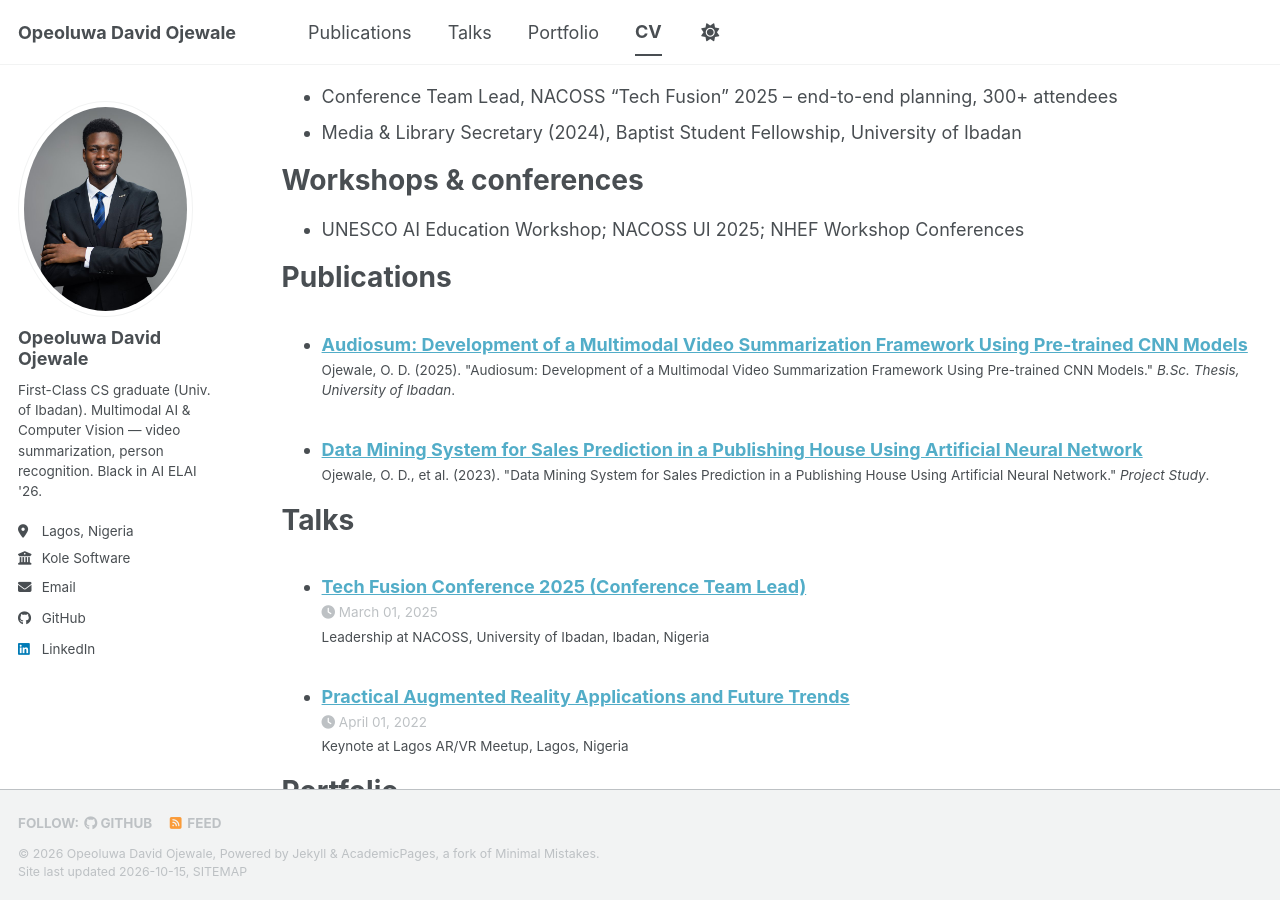
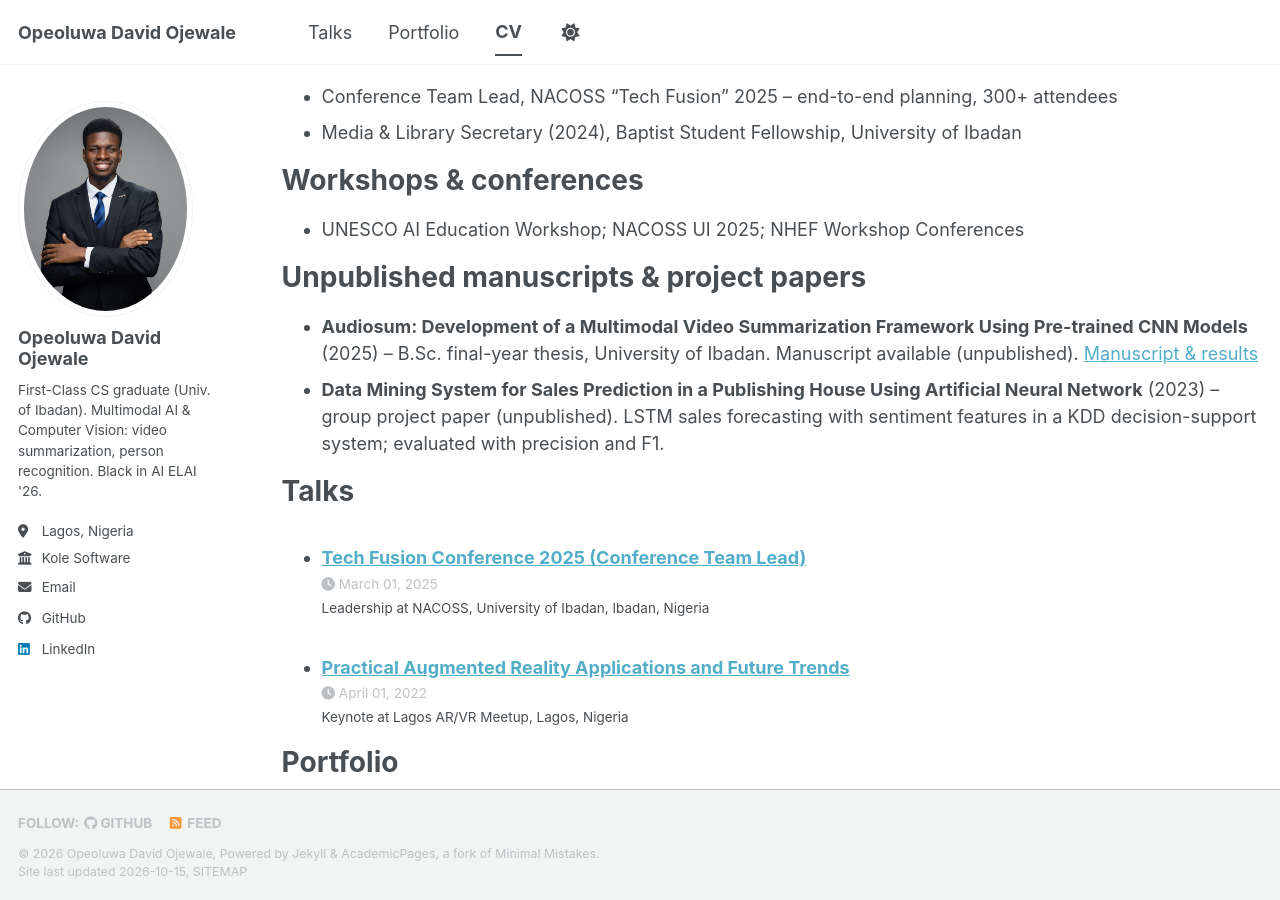
Before and after one commit to Davidcode-png/opeoluwa-ojewale, a Jekyll site: the page built from _pages/cv.md, in a window 1280 px wide and 900 px high, scrolled down 2009 px. Built offline with Jekyll 4.4.1, drawn with Linux system fonts in a browser that asks for light colours; a style sheet for code colours, icons or effects is not loaded.

Commit message:
updated publications section

```diff
--- a/_config.yml
+++ b/_config.yml
@@ -12,7 +12,7 @@ site_theme               : "default" # The available themes options are "default
 title                    : "Opeoluwa David Ojewale"
 title_separator          : "-"
 name                     : &name "Opeoluwa David Ojewale"
-description              : &description "Opeoluwa David Ojewale's academic portfolio — Multimodal AI, Computer Vision, Deep Learning"   # Update this with a general description of your site, this is the default if not overridden by a page
+description              : &description "Opeoluwa David Ojewale's academic portfolio: Multimodal AI, Computer Vision, Deep Learning"   # Update this with a general description of your site, this is the default if not overridden by a page
 url                      : https://Davidcode-png.github.io # The base hostname & protocol for your site e.g. "https://[your GitHub username].github.io",
                                                            # or if you already have some other page hosted on Github then use "https://[your GitHub username].github.io/[Your Repo Name]"
 baseurl                  : "/opeoluwa-ojewale" # the subpath of your site, e.g. "/blog"
@@ -26,7 +26,7 @@ author:
   avatar           : "profile.jpg"
   name             : "Opeoluwa David Ojewale"
   pronouns         : # example: "she/her"
-  bio              : "First-Class CS graduate (Univ. of Ibadan). Multimodal AI & Computer Vision — video summarization, person recognition. Black in AI ELAI '26."
+  bio              : "First-Class CS graduate (Univ. of Ibadan). Multimodal AI & Computer Vision: video summarization, person recognition. Black in AI ELAI '26."
   location         : "Lagos, Nigeria"
   employer         : "Kole Software"
   uri              : # URL
--- a/_data/navigation.yml
+++ b/_data/navigation.yml
@@ -1,6 +1,4 @@
 main:
-  - title: "Publications"
-    url: /publications/
   - title: "Talks"
     url: /talks/
   - title: "Portfolio"
--- a/_pages/cv.md
+++ b/_pages/cv.md
@@ -65,11 +65,10 @@ Workshops & conferences
 ======
 * UNESCO AI Education Workshop; NACOSS UI 2025; NHEF Workshop Conferences
 
-Publications
+Unpublished manuscripts & project papers
 ======
-  <ul>{% for post in site.publications reversed %}
-    {% include archive-single-cv.html %}
-  {% endfor %}</ul>
+* **Audiosum: Development of a Multimodal Video Summarization Framework Using Pre-trained CNN Models** (2025) -- B.Sc. final-year thesis, University of Ibadan. Manuscript available (unpublished). [Manuscript & results](https://drive.google.com/open?id=1ifysSjw_GcsJUe7GUZ252RC7v9fhoKe7&usp=drive_fs)
+* **Data Mining System for Sales Prediction in a Publishing House Using Artificial Neural Network** (2023) -- group project paper (unpublished). LSTM sales forecasting with sentiment features in a KDD decision-support system; evaluated with precision and F1.
 
 Talks
 ======
```
Also changed, not shown: _pages/publications.html (deleted, +0 -33 lines), _portfolio/audiosum.md (+1 -1 lines), _portfolio/multicue.md (+1 -1 lines), _portfolio/sales-prediction.md (+1 -1 lines), _publications/2023-sales-prediction-kdd.md (deleted, +0 -12 lines), _publications/2025-audiosum-thesis.md (deleted, +0 -15 lines).
